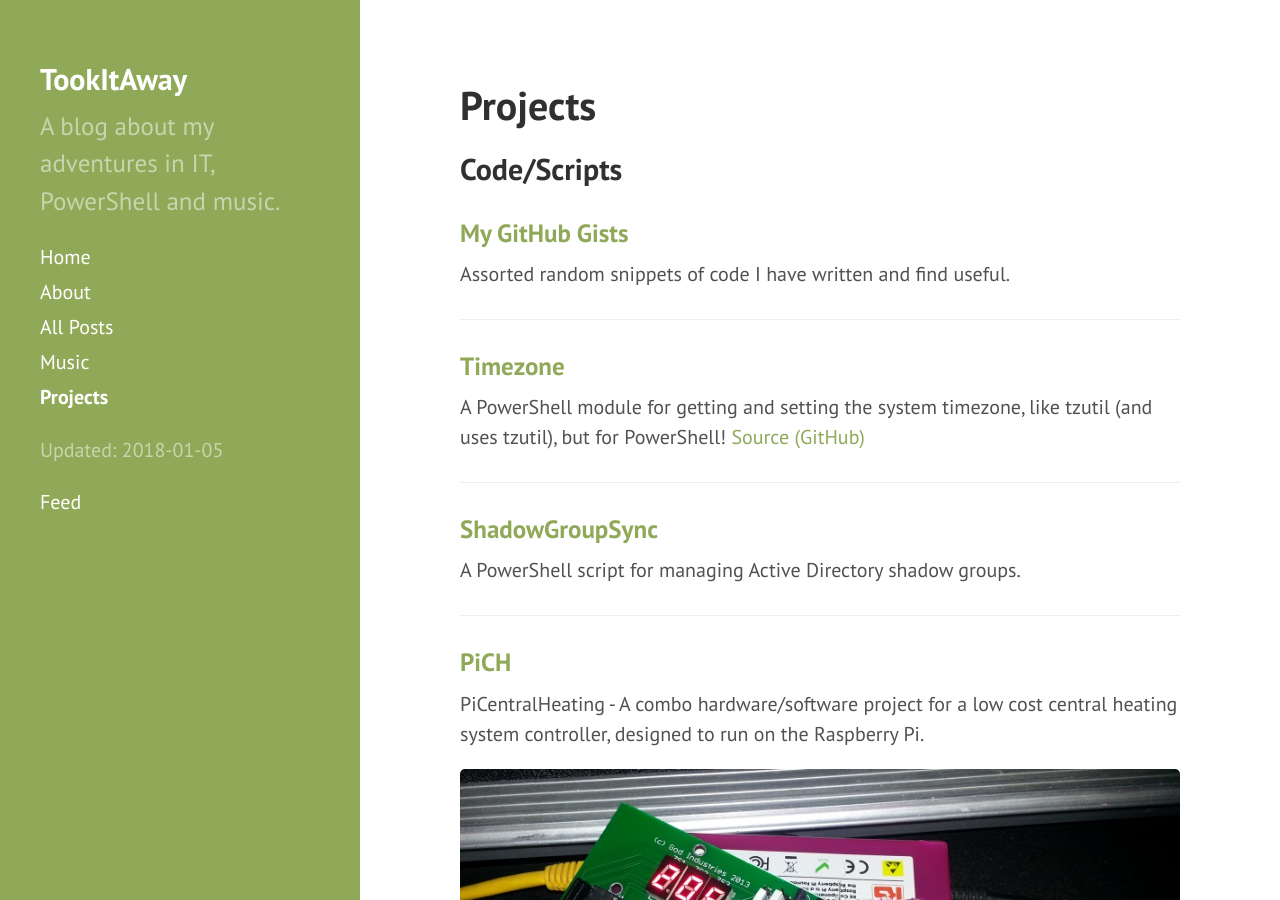
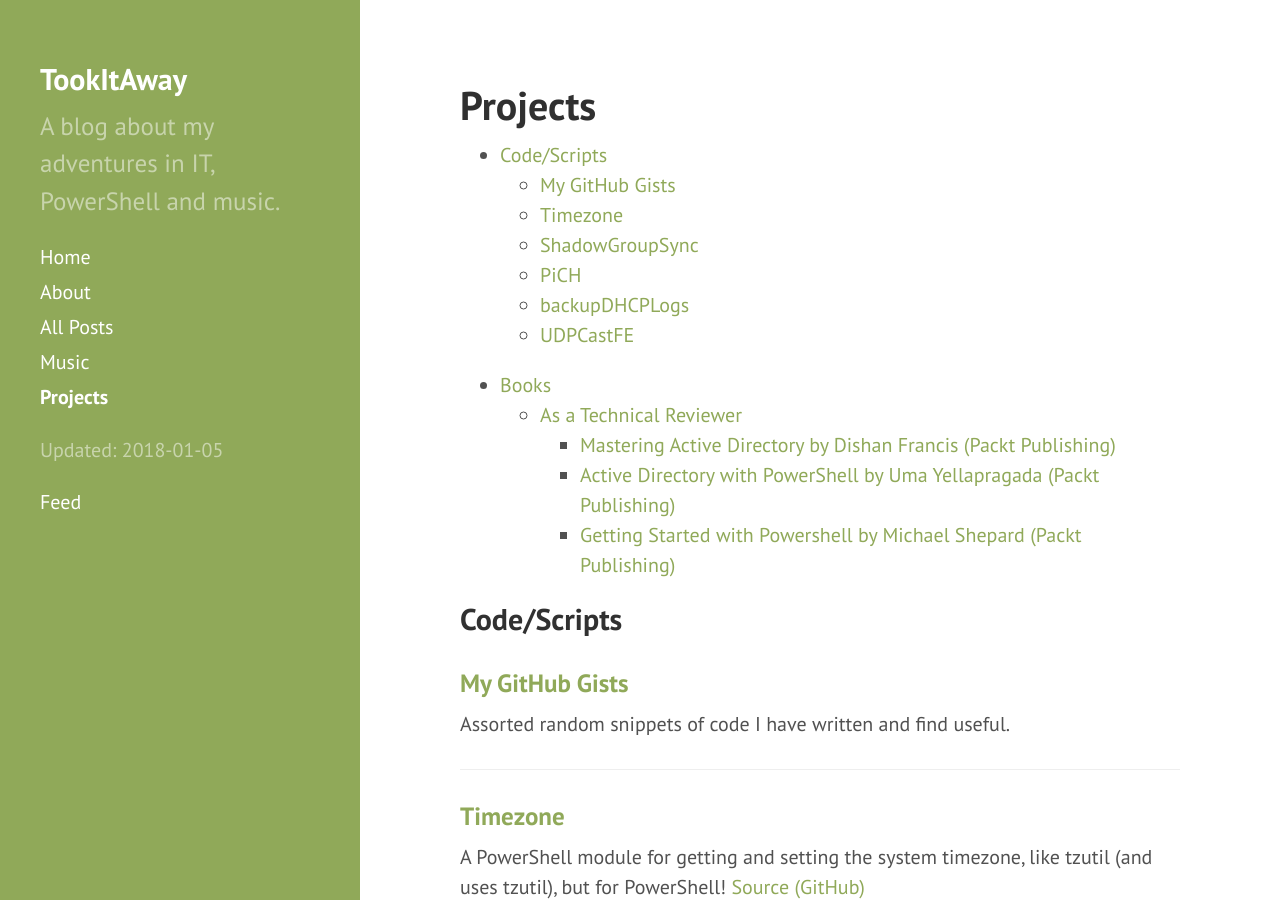
Before and after one commit to davegreen/davegreen.github.io, a Jekyll site: the page built from projects.md, in a window 1280 px wide and 900 px high. Built offline with Jekyll 4.4.1, drawn with Linux system fonts in a browser that asks for light colours.

```diff
--- a/projects.md
+++ b/projects.md
@@ -6,6 +6,9 @@ date: 2017-10-25
 comments: false
 categories: [Projects]
 ---
+
+* Contents
+{:toc}
 
 ## Code/Scripts
 
```
